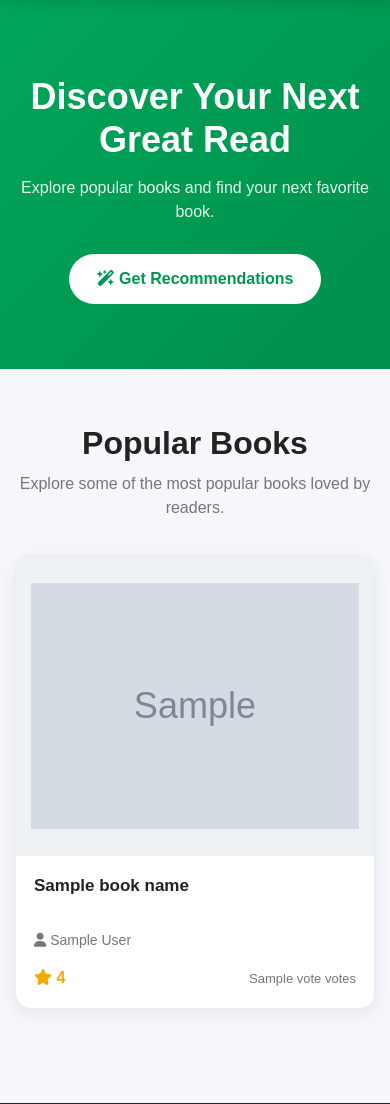
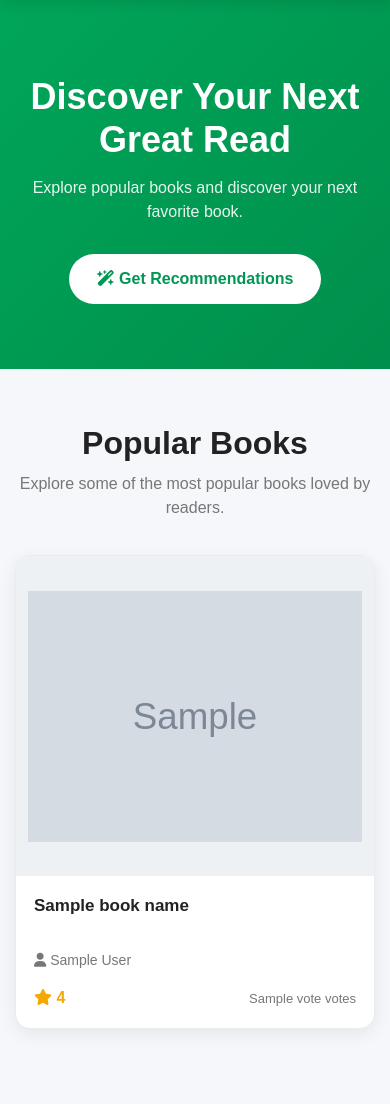
Before and after one commit to arnavj8/Book-Recommender-System, a Flask app: template pythonProject1/templates/index.html in a window 390 px wide. Shown: the part 78-1182 px from the top of the page. Run offline with Flask 3, Linux system fonts and the light colour scheme; the template is opened without the code that fills it: most values are stand-ins (such as "Sample title", 1, 10 or a date in 2020); grey boxes marked "Sample" are stand-in pictures; parts of the project's set-up code (start-up, migrations or seed data) failed here and were passed over.

Commit message:
Refactor index.html for better readability
Refactor HTML structure and improve formatting for readability.

```diff
--- a/pythonProject1/templates/index.html
+++ b/pythonProject1/templates/index.html
@@ -2,22 +2,32 @@
 <html lang="en">
 
 <head>
+
     <meta charset="UTF-8">
-    <meta name="viewport" content="width=device-width, initial-scale=1.0">
+
+    <meta
+        name="viewport"
+        content="width=device-width, initial-scale=1.0"
+    >
 
     <title>BookVerse | Book Recommender</title>
 
+
     <!-- Bootstrap -->
+
     <link
         rel="stylesheet"
         href="https://cdn.jsdelivr.net/npm/bootstrap@4.6.2/dist/css/bootstrap.min.css"
     >
 
+
     <!-- Font Awesome -->
+
     <link
         rel="stylesheet"
         href="https://cdnjs.cloudflare.com/ajax/libs/font-awesome/6.5.2/css/all.min.css"
     >
+
 
     <style>
 
@@ -25,214 +35,379 @@
             box-sizing: border-box;
         }
 
+
         body {
+
             margin: 0;
-            font-family: Arial, Helvetica, sans-serif;
+
+            font-family:
+                Arial,
+                Helvetica,
+                sans-serif;
+
             background: #f5f7fb;
+
             color: #222;
         }
 
-        /* ================= NAVBAR ================= */
+
+        /* =================================================
+           NAVBAR
+        ================================================= */
 
         .navbar {
-            background: linear-gradient(135deg, #00a65a, #008f4c);
+
+            background:
+                linear-gradient(
+                    135deg,
+                    #00a65a,
+                    #008f4c
+                );
+
             padding: 16px 7%;
-            box-shadow: 0 3px 15px rgba(0, 0, 0, 0.12);
+
+            box-shadow:
+                0 3px 15px
+                rgba(0, 0, 0, 0.12);
         }
 
+
         .navbar-brand {
+
             color: white !important;
+
             font-size: 25px;
+
             font-weight: 700;
         }
 
+
         .navbar-brand i {
+
             margin-right: 8px;
         }
 
+
         .nav-link {
+
             color: white !important;
+
             font-size: 16px;
+
             margin-left: 20px;
+
             transition: 0.2s;
         }
 
+
         .nav-link:hover {
+
             color: #d8ffe9 !important;
         }
 
-        /* ================= HERO ================= */
+
+        /* =================================================
+           HERO
+        ================================================= */
 
         .hero {
-            padding: 75px 20px 65px;
+
+            padding:
+                75px
+                20px
+                65px;
+
             text-align: center;
-            background: linear-gradient(
-                135deg,
-                #00a65a,
-                #008f4c
-            );
+
+            background:
+                linear-gradient(
+                    135deg,
+                    #00a65a,
+                    #008f4c
+                );
+
             color: white;
         }
 
+
         .hero h1 {
+
             font-size: 48px;
+
             font-weight: 800;
+
             margin-bottom: 15px;
         }
 
+
         .hero p {
+
             font-size: 19px;
+
             opacity: 0.9;
+
             margin-bottom: 30px;
         }
 
+
         .recommend-btn {
+
             display: inline-block;
+
             background: white;
+
             color: #009653;
-            padding: 13px 28px;
+
+            padding:
+                13px
+                28px;
+
             border-radius: 30px;
+
             font-weight: 700;
+
             text-decoration: none !important;
+
             transition: 0.25s;
         }
 
+
         .recommend-btn:hover {
+
             color: #007d47;
-            transform: translateY(-3px);
-            box-shadow: 0 8px 20px rgba(0, 0, 0, 0.18);
+
+            transform:
+                translateY(-3px);
+
+            box-shadow:
+                0 8px 20px
+                rgba(0, 0, 0, 0.18);
         }
 
-        /* ================= SECTION ================= */
+
+        /* =================================================
+           SECTION
+        ================================================= */
 
         .section-title {
+
             margin-top: 55px;
+
             margin-bottom: 10px;
+
             font-size: 32px;
+
             font-weight: 800;
         }
 
+
         .section-subtitle {
+
             color: #777;
+
             margin-bottom: 35px;
         }
 
-        /* ================= BOOK CARD ================= */
+
+        /* =================================================
+           BOOK CARD
+        ================================================= */
 
         .book-card {
+
             background: white;
+
             border-radius: 15px;
+
             overflow: hidden;
+
             height: 100%;
-            border: 1px solid #e9ecef;
-            box-shadow: 0 5px 18px rgba(0, 0, 0, 0.07);
-            transition: all 0.25s ease;
+
+            border:
+                1px solid #e9ecef;
+
+            box-shadow:
+                0 5px 18px
+                rgba(0, 0, 0, 0.07);
+
+            transition:
+                all 0.25s ease;
         }
 
+
         .book-card:hover {
-            transform: translateY(-8px);
-            box-shadow: 0 14px 30px rgba(0, 0, 0, 0.14);
+
+            transform:
+                translateY(-8px);
+
+            box-shadow:
+                0 14px 30px
+                rgba(0, 0, 0, 0.14);
         }
 
-        /*
-            Fixed image area.
 
-            contain = displays the complete book cover
-            instead of cropping it.
-        */
+        /* =================================================
+           IMAGE
+        ================================================= */
 
         .book-image-container {
+
             width: 100%;
-            height: 330px;
+
+            height: 360px;
+
             background: #eef1f4;
 
             display: flex;
+
             justify-content: center;
+
             align-items: center;
 
-            padding: 15px;
+            padding: 12px;
         }
 
+
         .book-image {
-            width: 100%;
+
+            display: block;
+
+            width: auto;
+
             height: 100%;
+
+            max-width: 100%;
+
             object-fit: contain;
+
             border-radius: 6px;
         }
 
+
+        /* =================================================
+           BOOK DETAILS
+        ================================================= */
+
         .book-details {
+
             padding: 18px;
         }
 
+
         .book-title {
+
             font-size: 17px;
+
             font-weight: 700;
+
             color: #222;
+
             line-height: 1.4;
 
             min-height: 48px;
+
             margin-bottom: 8px;
         }
 
+
         .book-author {
+
             color: #777;
+
             font-size: 14px;
+
             margin-bottom: 15px;
         }
 
+
         .book-meta {
+
             display: flex;
-            justify-content: space-between;
+
+            justify-content:
+                space-between;
+
             align-items: center;
         }
 
+
         .rating {
+
             color: #f4a900;
+
             font-weight: 700;
         }
 
+
         .votes {
+
             color: #777;
+
             font-size: 13px;
         }
 
-        /* ================= FOOTER ================= */
+
+        /* =================================================
+           FOOTER
+        ================================================= */
 
         footer {
+
             margin-top: 70px;
+
             padding: 30px;
+
             text-align: center;
+
             background: #20252b;
+
             color: #aaa;
         }
 
+
         footer strong {
+
             color: white;
         }
 
-        /* ================= MOBILE ================= */
+
+        /* =================================================
+           MOBILE
+        ================================================= */
 
         @media (max-width: 768px) {
 
             .hero h1 {
+
                 font-size: 36px;
             }
 
+
             .hero p {
+
                 font-size: 16px;
             }
 
+
             .navbar {
-                padding: 15px 20px;
+
+                padding:
+                    15px
+                    20px;
             }
 
+
             .nav-link {
+
                 margin-left: 0;
             }
 
+
             .book-image-container {
-                height: 300px;
+
+                height: 320px;
             }
+
         }
 
     </style>
@@ -243,14 +418,24 @@
 <body>
 
 
-<!-- ================= NAVBAR ================= -->
+<!-- =====================================================
+     NAVBAR
+===================================================== -->
 
 <nav class="navbar navbar-expand-lg">
 
-    <a class="navbar-brand" href="/">
+
+    <a
+        class="navbar-brand"
+        href="/"
+    >
+
         <i class="fa-solid fa-book-open"></i>
+
         BookVerse
+
     </a>
+
 
     <button
         class="navbar-toggler"
@@ -258,23 +443,44 @@
         data-toggle="collapse"
         data-target="#navbarMenu"
     >
-        <span class="navbar-toggler-icon"></span>
+
+        <span
+            class="navbar-toggler-icon"
+        ></span>
+
     </button>
 
-    <div class="collapse navbar-collapse" id="navbarMenu">
 
-        <ul class="navbar-nav ml-auto">
+    <div
+        class="collapse navbar-collapse"
+        id="navbarMenu"
+    >
+
+        <ul
+            class="navbar-nav ml-auto"
+        >
 
             <li class="nav-item">
-                <a class="nav-link" href="/">
+
+                <a
+                    class="nav-link"
+                    href="/"
+                >
                     Home
                 </a>
+
             </li>
 
+
             <li class="nav-item">
-                <a class="nav-link" href="/recommend">
+
+                <a
+                    class="nav-link"
+                    href="/recommend"
+                >
                     Recommend
                 </a>
+
             </li>
 
         </ul>
@@ -284,76 +490,128 @@
 </nav>
 
 
-<!-- ================= HERO ================= -->
+<!-- =====================================================
+     HERO
+===================================================== -->
 
 <section class="hero">
+
 
     <h1>
         Discover Your Next Great Read
     </h1>
 
+
     <p>
-        Explore popular books and find your next favorite book.
+        Explore popular books and discover
+        your next favorite book.
     </p>
 
-    <a href="/recommend" class="recommend-btn">
 
-        <i class="fa-solid fa-wand-magic-sparkles"></i>
+    <a
+        href="/recommend"
+        class="recommend-btn"
+    >
+
+        <i
+            class="fa-solid fa-wand-magic-sparkles"
+        ></i>
 
         Get Recommendations
 
     </a>
 
+
 </section>
 
 
-<!-- ================= POPULAR BOOKS ================= -->
+<!-- =====================================================
+     POPULAR BOOKS
+===================================================== -->
 
 <div class="container">
 
+
     <div class="text-center">
 
+
         <h2 class="section-title">
+
             Popular Books
+
         </h2>
 
+
         <p class="section-subtitle">
-            Explore some of the most popular books loved by readers.
+
+            Explore some of the most popular
+            books loved by readers.
+
         </p>
+
 
     </div>
 
 
     <div class="row">
 
+
         {% for i in range(book_name|length) %}
 
-        <div class="col-xl-3 col-lg-3 col-md-4 col-sm-6 mb-4 book-column">
+
+        <div
+            class="
+                col-xl-3
+                col-lg-3
+                col-md-4
+                col-sm-6
+                mb-4
+                book-column
+            "
+        >
+
 
             <div class="book-card">
 
+
+                <!-- IMAGE -->
+
                 <div class="book-image-container">
+
 
                     <img
                         class="book-image"
                         src="{{ image[i] }}"
                         alt="{{ book_name[i] }}"
                         loading="lazy"
-                        onerror="this.closest('.book-column').remove();"
+                        onerror="
+                            this.closest(
+                                '.book-column'
+                            ).remove();
+                        "
                     >
+
 
                 </div>
 
 
+                <!-- DETAILS -->
+
                 <div class="book-details">
 
+
                     <div class="book-title">
+
                         {{ book_name[i] }}
+
                     </div>
+
 
                     <div class="book-author">
 
-                        <i class="fa-solid fa-user"></i>
+                        <i
+                            class="fa-solid fa-user"
+                        ></i>
 
                         {{ author[i] }}
 
@@ -362,9 +620,12 @@
 
                     <div class="book-meta">
 
+
                         <span class="rating">
 
-                            <i class="fa-solid fa-star"></i>
+                            <i
+                                class="fa-solid fa-star"
+                            ></i>
 
                             {{ rating[i] }}
 
@@ -377,43 +638,67 @@
 
                         </span>
 
+
                     </div>
+
 
                 </div>
 
+
             </div>
+
 
         </div>
 
+
         {% endfor %}
 
+
     </div>
+
 
 </div>
 
 
-<!-- ================= FOOTER ================= -->
+<!-- =====================================================
+     FOOTER
+===================================================== -->
 
 <footer>
 
+
     <p>
+
         <strong>BookVerse</strong>
+
         — Your Personal Book Recommender
+
     </p>
 
+
     <p>
-        Built with Python, Flask & Machine Learning
+
+        Built with Python,
+        Flask & Machine Learning
+
     </p>
+
 
 </footer>
 
 
 <!-- Bootstrap JS -->
 
-<script src="https://code.jquery.com/jquery-3.6.0.min.js"></script>
+<script
+    src="https://code.jquery.com/jquery-3.6.0.min.js"
+></script>
 
-<script src="https://cdn.jsdelivr.net/npm/bootstrap@4.6.2/dist/js/bootstrap.bundle.min.js"></script>
+
+<script
+    src="https://cdn.jsdelivr.net/npm/bootstrap@4.6.2/dist/js/bootstrap.bundle.min.js"
+></script>
 
 
 </body>
+
 </html>
```
